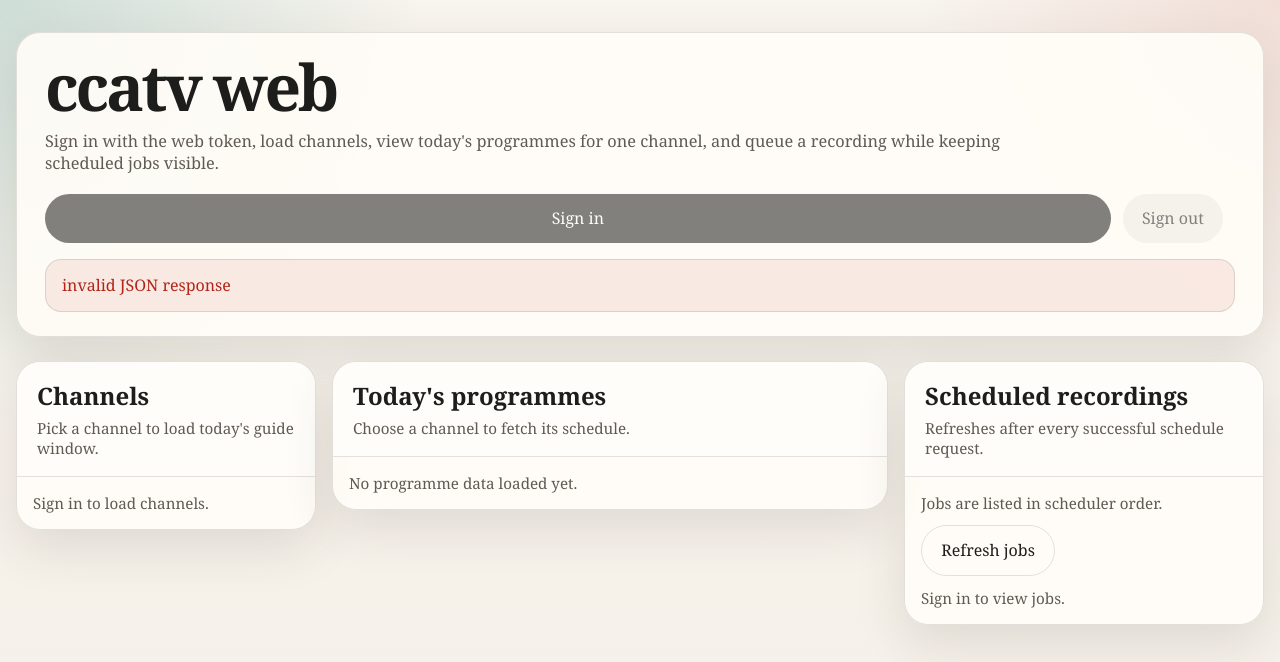
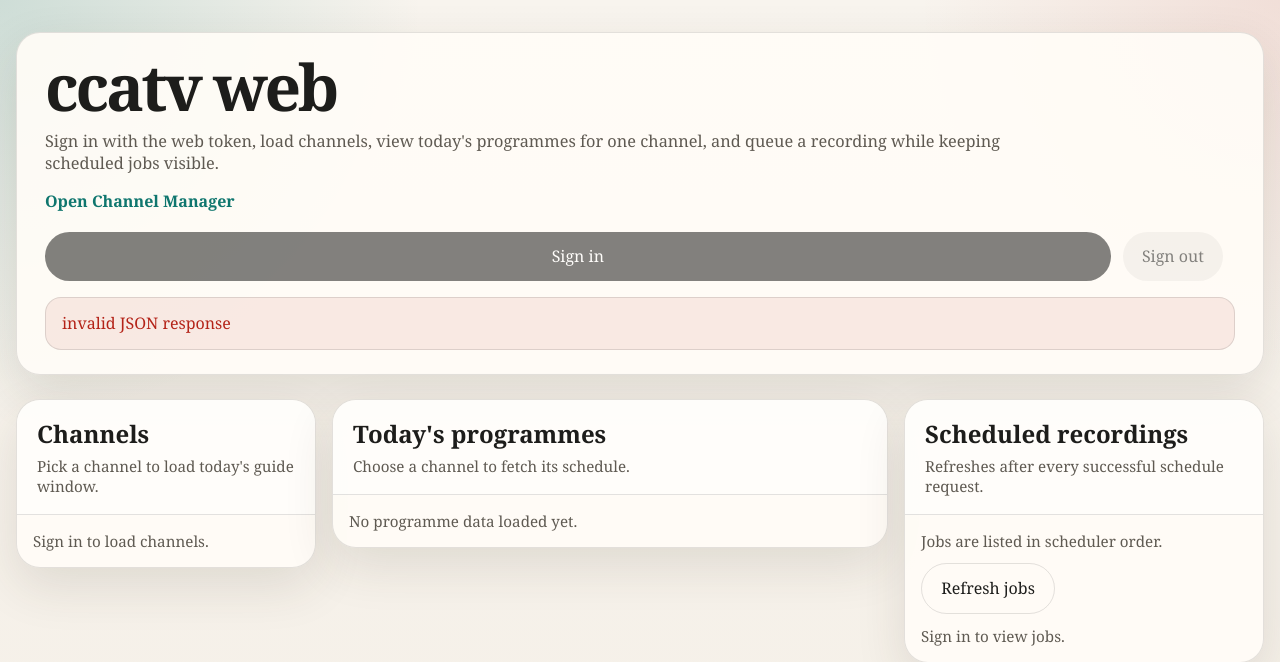
Before and after one commit to ccdale/ccatv, a Python web app: template src/ccatv/web/templates/index.html in a window 1280 px wide. Shown: the top 662 px of the page. Run offline with Jinja, Linux system fonts and the light colour scheme; the template is opened without the code that fills it, so the values that code supplies are empty; some libraries are stand-ins or nearby versions.

Commit message:
Add favorite toggles to guide page and manager link

```diff
--- a/pyproject.toml
+++ b/pyproject.toml
@@ -1,6 +1,6 @@
 [project]
 name = "ccatv"
-version = "0.1.211"
+version = "0.1.212"
 description = "Add your description here"
 readme = "README.md"
 requires-python = ">=3.12"
--- a/src/ccatv/web/templates/index.html
+++ b/src/ccatv/web/templates/index.html
@@ -37,6 +37,8 @@
       h1, h2, h3, p { margin: 0; }
       .hero h1 { font-size: clamp(2.1rem, 5vw, 4rem); line-height: 0.95; letter-spacing: -0.05em; text-transform: lowercase; }
       .hero p { max-width: 62rem; margin-top: 0.75rem; color: var(--muted); font-size: 1.02rem; }
+      .hero-links { margin-top: 1rem; display: flex; flex-wrap: wrap; gap: 0.75rem; align-items: center; }
+      .hero-links a { color: var(--accent); text-decoration: none; font-weight: 700; }
       .auth-bar { margin-top: 1.25rem; display: grid; grid-template-columns: minmax(0, 1fr) auto auto; gap: 0.75rem; }
       input, button { font: inherit; }
       input { min-width: 0; padding: 0.85rem 1rem; border: 1px solid var(--line); border-radius: 999px; background: rgba(255, 255, 255, 0.82); }
@@ -54,9 +56,12 @@
       .panel-header p { margin-top: 0.35rem; color: var(--muted); font-size: 0.95rem; }
       .panel-body { padding: 1rem; }
       .channel-list, .programme-list, .schedule-list { display: grid; gap: 0.75rem; }
+      .channel-row { display: grid; grid-template-columns: minmax(0, 1fr) auto; gap: 0.6rem; align-items: stretch; }
       .channel-button, .programme-card, .schedule-card { width: 100%; text-align: left; border: 1px solid var(--line); background: var(--panel-strong); color: var(--ink); border-radius: 22px; }
       .channel-button { padding: 0.95rem 1rem; }
       .channel-button.active { background: var(--accent-soft); border-color: rgba(15, 118, 110, 0.35); }
+      .channel-favorite { min-width: 3.5rem; padding-inline: 0.8rem; background: #fff5e8; color: #8a3b00; border: 1px solid #f4d7b3; }
+      .channel-favorite.active { background: #ffe8c7; color: #6b2f00; border-color: #f0bf7a; }
       .channel-meta, .programme-meta, .schedule-meta, .empty, .inline-message { color: var(--muted); font-size: 0.95rem; }
       .programme-card, .schedule-card { display: grid; gap: 0.9rem; padding: 1rem; }
       .programme-card h3, .schedule-card h3 { font-size: 1.16rem; }
@@ -80,6 +85,9 @@
       <section class="hero">
         <h1>ccatv web</h1>
         <p>Sign in with the web token, load channels, view today's programmes for one channel, and queue a recording while keeping scheduled jobs visible.</p>
+        <div class="hero-links">
+          <a href="/channel-manager">Open Channel Manager</a>
+        </div>
         <div class="auth-bar">
           <input id="token-input" type="password" placeholder="CCATV_WEB_AUTH_TOKEN" autocomplete="off">
           <button id="login-button" type="button">Sign in</button>
@@ -230,6 +238,14 @@
         return parts.join(" | ");
       }
 
+      async function saveFavoriteChannel(channel, favorite) {
+        await fetchJson("/api/channels/favorite", {
+          method: "POST",
+          headers: { "Content-Type": "application/json" },
+          body: JSON.stringify({ channelName: channel.name, favorite }),
+        });
+      }
+
       function renderChannels() {
         channelList.replaceChildren();
         if (!isAuthenticated) {
@@ -247,6 +263,9 @@
           return;
         }
         for (const channel of channels) {
+          const row = document.createElement("div");
+          row.className = "channel-row";
+
           const button = document.createElement("button");
           button.type = "button";
           button.className = "channel-button" + (selectedChannel && selectedChannel.name === channel.name ? " active" : "");
@@ -257,7 +276,28 @@
           meta.className = "channel-meta";
           meta.textContent = formatChannelMeta(channel);
           button.append(name, meta);
-          channelList.append(button);
+
+          const favoriteButton = document.createElement("button");
+          favoriteButton.type = "button";
+          favoriteButton.className = "channel-favorite" + (channel.favoriteChannel ? " active" : "");
+          favoriteButton.title = channel.favoriteChannel ? "Remove from favourites" : "Add to favourites";
+          favoriteButton.setAttribute("aria-label", channel.favoriteChannel ? `Remove ${channel.name} from favourites` : `Add ${channel.name} to favourites`);
+          favoriteButton.textContent = channel.favoriteChannel ? "★" : "☆";
+          favoriteButton.addEventListener("click", async () => {
+            favoriteButton.disabled = true;
+            try {
+              await saveFavoriteChannel(channel, !channel.favoriteChannel);
+              await loadChannels();
+              setStatus(`${channel.name} favourite ${!channel.favoriteChannel ? "enabled" : "cleared"}.`);
+            } catch (error) {
+              setStatus(error.message, "error");
+            } finally {
+              favoriteButton.disabled = false;
+            }
+          });
+
+          row.append(button, favoriteButton);
+          channelList.append(row);
         }
       }
 
```
Also changed, not shown: src/ccatv/app/service_dispatcher.py (+7 -1 lines), tests/app/test_service_dispatcher.py (+1 -1 lines), tests/web/test_app.py (+1 -0 lines), 1 other file.
